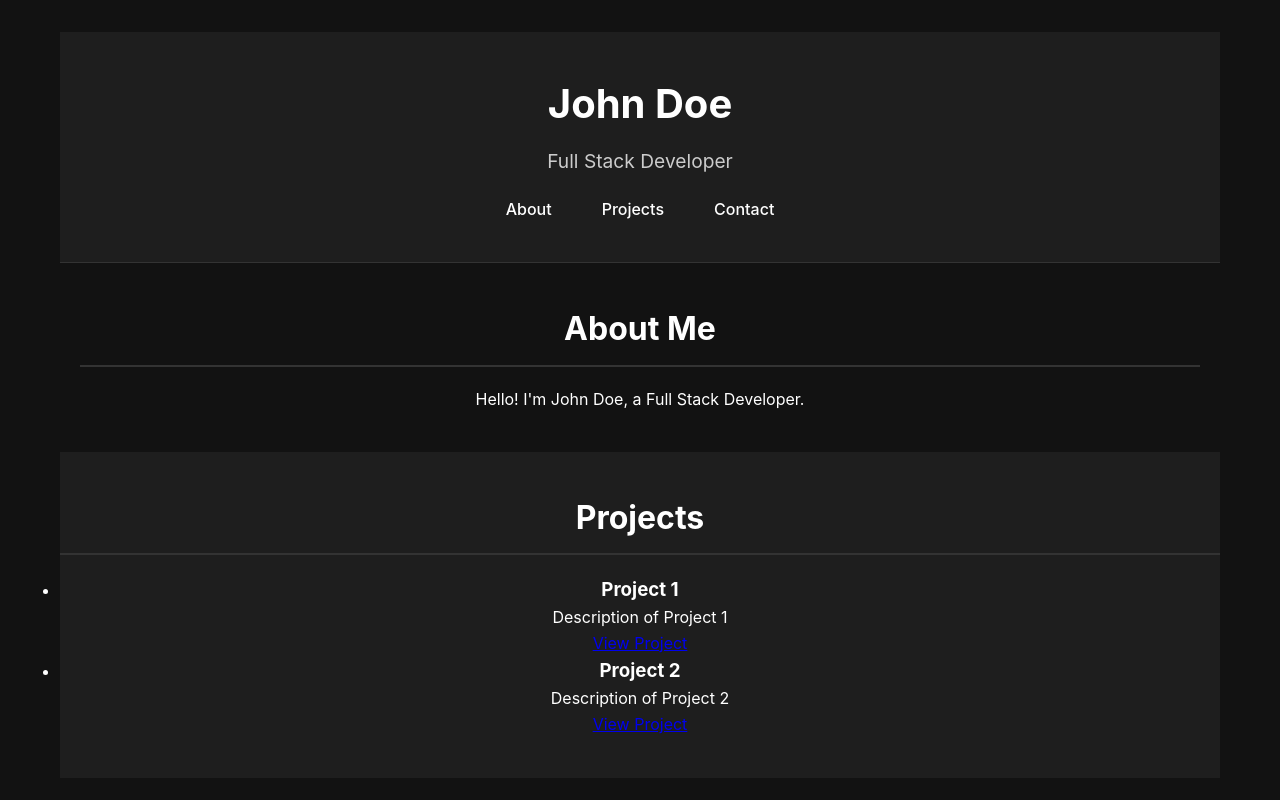
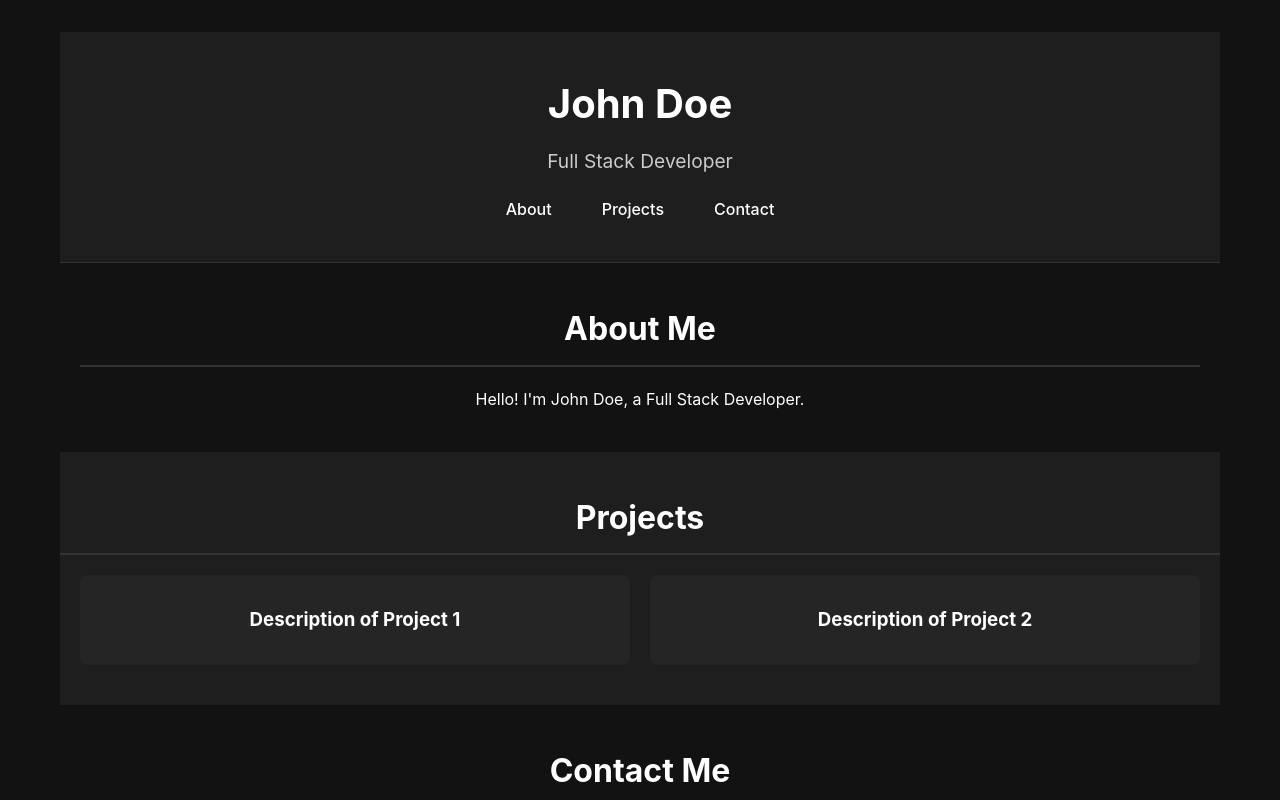
Before and after one commit to zecpedja/ReactCourse, a React (Vite) app: page / in a window 1280 px wide. Shown: the top 800 px of the page. Built offline with nearby package versions, Linux system fonts and the light colour scheme.

Commit message:
commit 4

```diff
--- a/src/App.jsx
+++ b/src/App.jsx
@@ -26,15 +26,14 @@ import './App.css'
       {/* projects section */}
       <section id='projects' className='projects-section'>
         <h2>Projects</h2>
-        <ul>
+        <div className='projects-list'>
           {projects.map((project, index) => (
-            <li key={index}>
-              <h3>{project.name}</h3>
-              <p>{project.description}</p>
-              <a href={project.link}>View Project</a>
-            </li>
+            <div key={index} className='project-item'>
+              <h3>{project.title}</h3>
+              <h3>{project.description}</h3>
+            </div>
           ))}
-        </ul>
+        </div>
       </section>
       {/* contact section */}
       <section id='contact' className='contact-section'>
```
